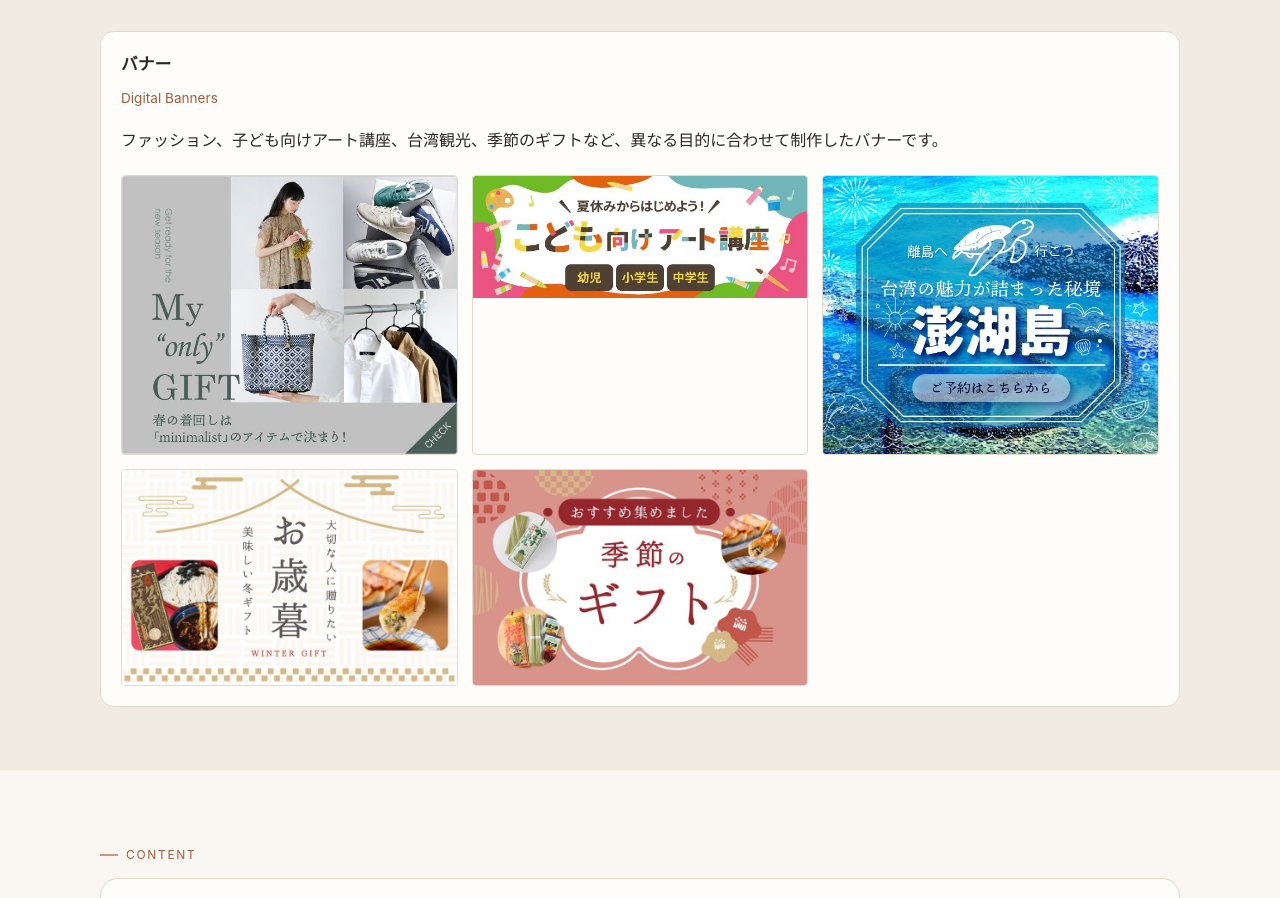
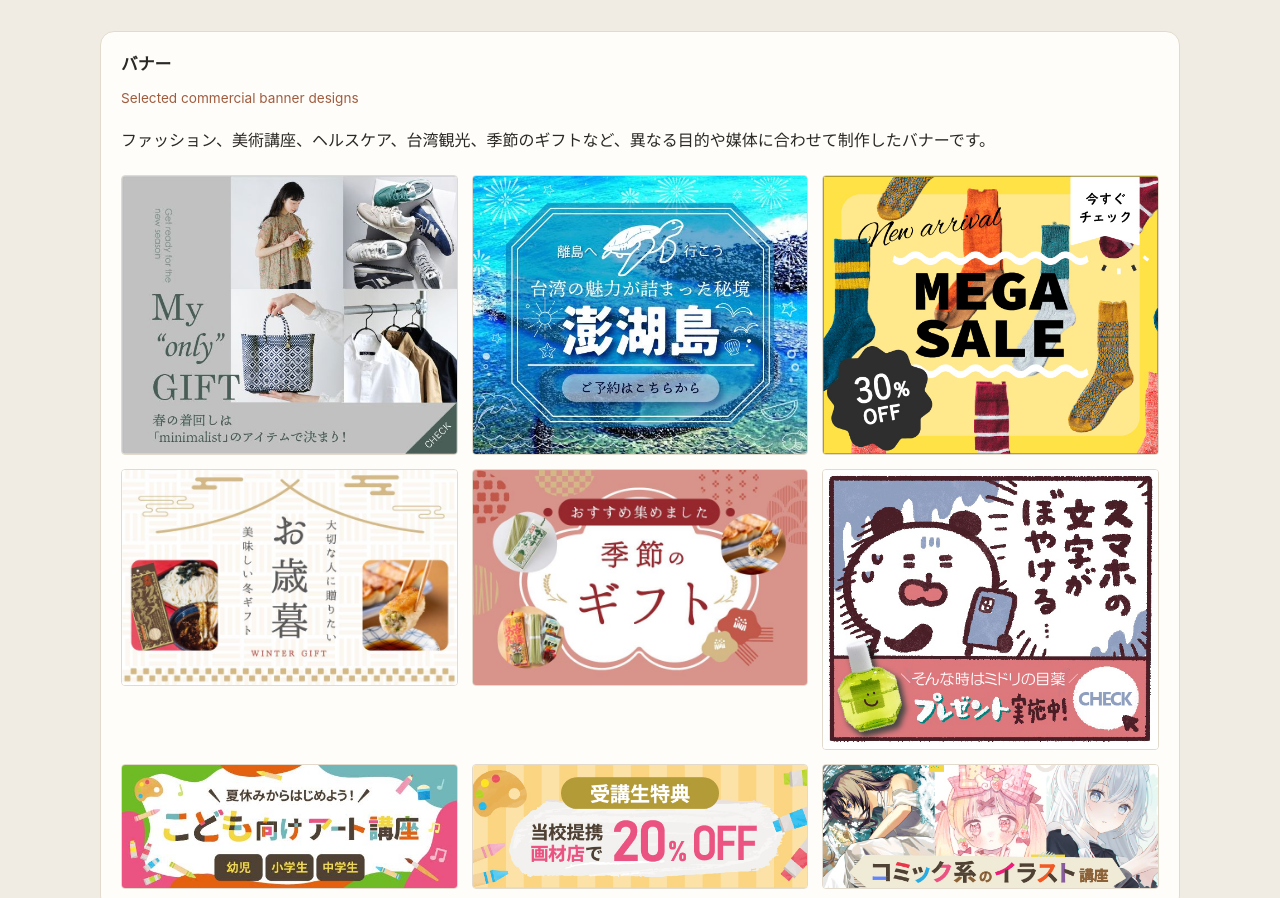
Before and after one commit to okome8de/kaho-yoneyama-portfolio, a plain HTML site: page web-design/index.html in a window 1280 px wide. Shown: the part 4938-5836 px from the top of the page. Drawn offline with Linux system fonts and the light colour scheme.

Commit message:
Update index.html

```diff
--- a/web-design/index.html
+++ b/web-design/index.html
@@ -5,9 +5,20 @@
 <meta name="viewport" content="width=device-width, initial-scale=1.0">
 <title>Kaho Yoneyama — Web Design Portfolio</title>
 <meta name="description" content="米山佳穂のWebデザイナー向けポートフォリオ。情報設計・Webデザイン・グラフィック制作・コンテンツ制作を中心にまとめています。">
+<meta name="robots" content="index, follow, noai, noimageai">
 <link rel="icon" type="image/png" href="../favicon.png">
 <link rel="apple-touch-icon" href="../apple-touch-icon.png">
 <link rel="stylesheet" href="../styles.css">
+<style>
+  /* This page's Digital Banners grid holds banners at mixed aspect
+     ratios. styles.css's .banner-strip is a grid with the default
+     align-items: stretch, which forces every item in a row to match the
+     tallest one, leaving blank space under shorter banners. Scoped to
+     this page only so the root site's banner section is unaffected. */
+  #design .banner-strip {
+    align-items: start;
+  }
+</style>
 </head>
 <body>
 
@@ -178,23 +189,35 @@
 
         <article class="design-card design-card--banners">
           <h3>バナー</h3>
-          <p class="project-role">Digital Banners</p>
-          <p>ファッション、子ども向けアート講座、台湾観光、季節のギフトなど、異なる目的に合わせて制作したバナーです。</p>
+          <p class="project-role">Selected commercial banner designs</p>
+          <p>ファッション、美術講座、ヘルスケア、台湾観光、季節のギフトなど、異なる目的や媒体に合わせて制作したバナーです。</p>
           <div class="banner-strip">
             <div class="banner-item">
               <img src="../public/images/portfolio/public/images/portfolio/banner-fashion-gift-01.jpg" alt="ファッション・ライフスタイル系ギフトバナー" loading="lazy" data-gallery="banners">
             </div>
             <div class="banner-item">
-              <img src="../public/images/portfolio/public/images/portfolio/banner-kids-art-course-01.jpg" alt="子供向けアート講座の告知バナー" loading="lazy" data-gallery="banners">
+              <img src="../public/images/portfolio/public/images/portfolio/banner-taiwan-travel-01.jpg" alt="台湾観光プロモーションバナー（澎湖島）" loading="lazy" data-gallery="banners">
             </div>
             <div class="banner-item">
-              <img src="../public/images/portfolio/public/images/portfolio/banner-taiwan-travel-01.jpg" alt="台湾観光プロモーションバナー" loading="lazy" data-gallery="banners">
+              <img src="../public/images/portfolio/public/images/portfolio/banner-apparel-mega-sale-01.jpg" alt="アパレル（靴下）のMEGA SALEバナー" loading="lazy" data-gallery="banners">
             </div>
             <div class="banner-item">
               <img src="../public/images/portfolio/public/images/portfolio/banner-winter-gift-01.jpg" alt="お歳暮ギフトバナー" loading="lazy" data-gallery="banners">
             </div>
             <div class="banner-item">
               <img src="../public/images/portfolio/public/images/portfolio/banner-seasonal-gift-01.jpg" alt="季節のギフトバナー" loading="lazy" data-gallery="banners">
+            </div>
+            <div class="banner-item">
+              <img src="../public/images/portfolio/public/images/portfolio/banner-illustration-eye-drops-01.jpg" alt="目薬ブランドのイラスト広告バナー" loading="lazy" data-gallery="banners">
+            </div>
+            <div class="banner-item">
+              <img src="../public/images/portfolio/public/images/portfolio/banner-kids-art-course-01.jpg" alt="子供向けアート講座の告知バナー" loading="lazy" data-gallery="banners">
+            </div>
+            <div class="banner-item">
+              <img src="../public/images/portfolio/public/images/portfolio/banner-benefit-art-supply-01.jpg" alt="オンライン美術講座 受講生特典（画材店割引）バナー" loading="lazy" data-gallery="banners">
+            </div>
+            <div class="banner-item">
+              <img src="../public/images/portfolio/public/images/portfolio/banner-comic-illustration-course-01.jpg" alt="コミック系イラスト講座のバナー（バナーデザイン・レイアウト・タイポグラフィ）" loading="lazy" data-gallery="banners">
             </div>
           </div>
         </article>
@@ -336,7 +359,7 @@
 
 <footer class="site-footer">
   <p>© Kaho Yoneyama. All rights reserved.</p>
-  <p>No reproduction, editing, or AI training use without permission.</p>
+  <p>No reproduction, redistribution, scraping, dataset use, or AI training without permission.</p>
 </footer>
 
 <button class="back-to-top" id="backToTop" type="button" aria-label="ページの先頭に戻る" hidden>↑</button>
```
